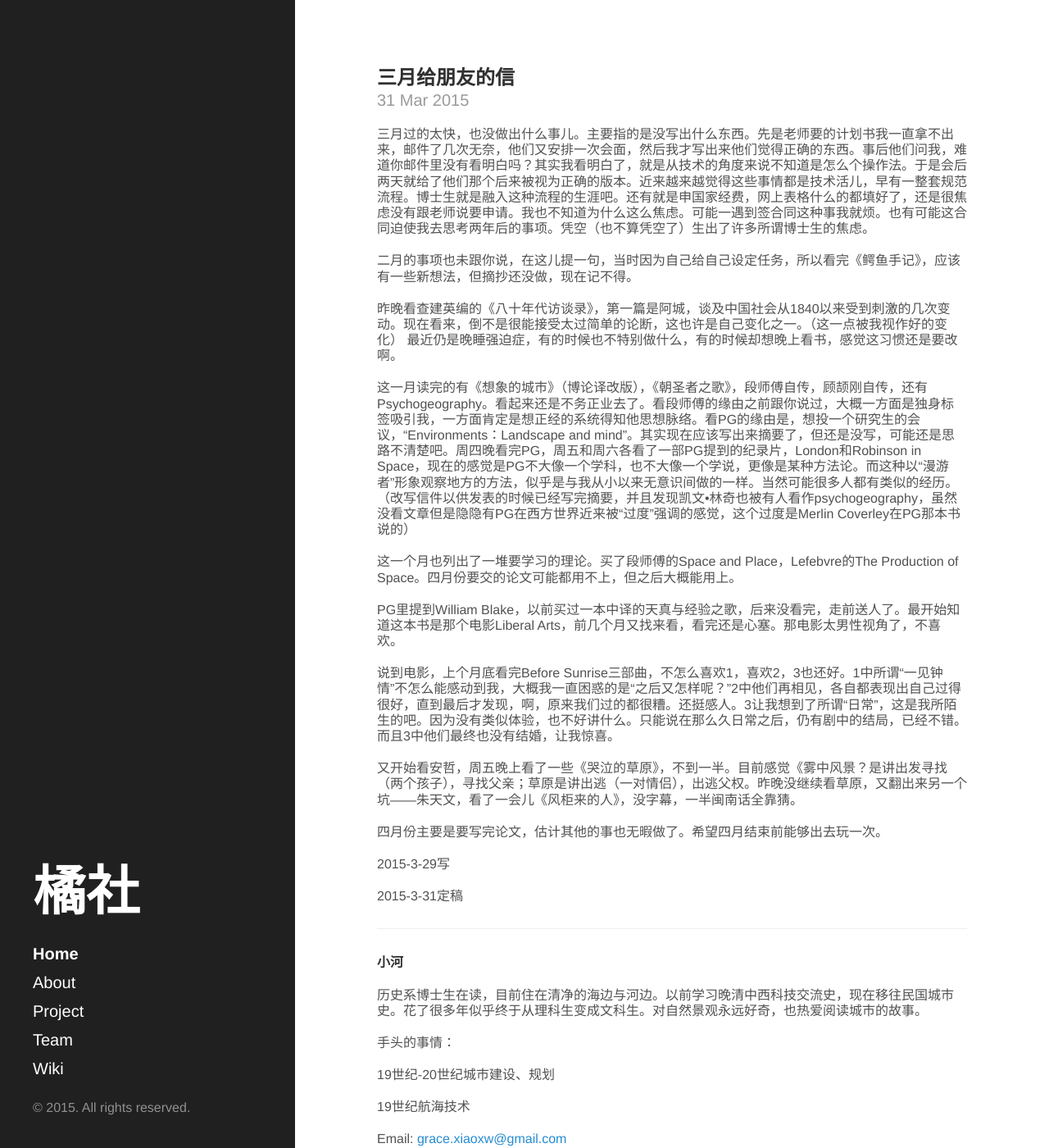
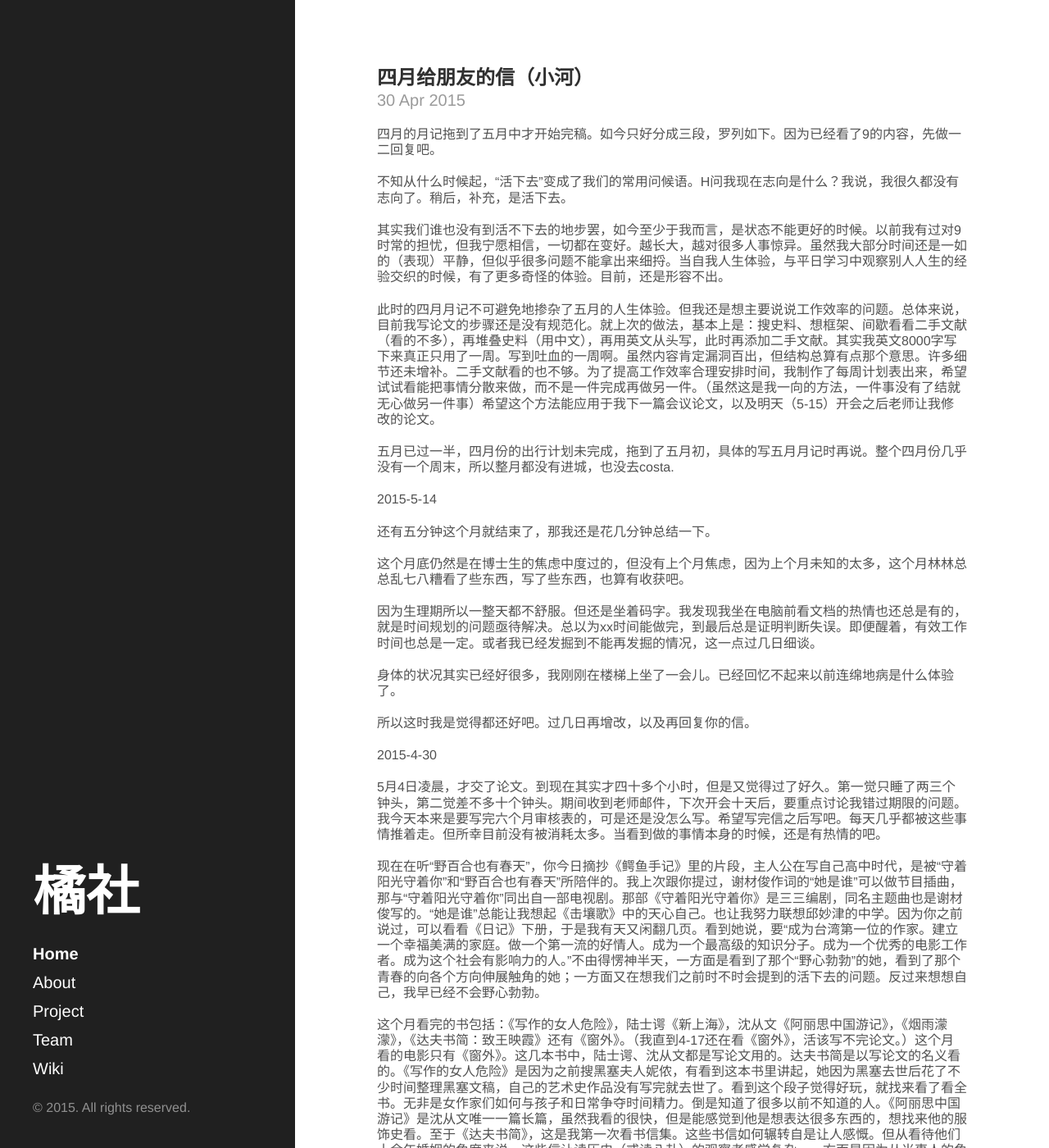
Before and after one commit to orangeclub/orangeclub.github.io, a Jekyll site: the page built from index.html, in a window 1280 px wide and 1400 px high. Shown: the whole window at 82% size. Built offline with Jekyll 4.4.1, drawn with Linux system fonts in a browser that asks for light colours; the list of posts is cut into pages by our own code; some of the changed text lies outside the part shown.

Commit message:
post update

```diff
--- /dev/null
+++ b/_posts/2015-4-30-letters-to-friends-river.md
@@ -0,0 +1,58 @@
+---
+layout: post
+title: 四月给朋友的信（小河）
+author: 小河
+---
+四月的月记拖到了五月中才开始完稿。如今只好分成三段，罗列如下。因为已经看了9的内容，先做一二回复吧。
+
+不知从什么时候起，“活下去”变成了我们的常用问候语。H问我现在志向是什么？我说，我很久都没有志向了。稍后，补充，是活下去。
+
+其实我们谁也没有到活不下去的地步罢，如今至少于我而言，是状态不能更好的时候。以前我有过对9时常的担忧，但我宁愿相信，一切都在变好。越长大，越对很多人事惊异。虽然我大部分时间还是一如的（表现）平静，但似乎很多问题不能拿出来细捋。当自我人生体验，与平日学习中观察别人人生的经验交织的时候，有了更多奇怪的体验。目前，还是形容不出。
+
+此时的四月月记不可避免地掺杂了五月的人生体验。但我还是想主要说说工作效率的问题。总体来说，目前我写论文的步骤还是没有规范化。就上次的做法，基本上是：搜史料、想框架、间歇看看二手文献（看的不多），再堆叠史料（用中文），再用英文从头写，此时再添加二手文献。其实我英文8000字写下来真正只用了一周。写到吐血的一周啊。虽然内容肯定漏洞百出，但结构总算有点那个意思。许多细节还未增补。二手文献看的也不够。为了提高工作效率合理安排时间，我制作了每周计划表出来，希望试试看能把事情分散来做，而不是一件完成再做另一件。（虽然这是我一向的方法，一件事没有了结就无心做另一件事）希望这个方法能应用于我下一篇会议论文，以及明天（5-15）开会之后老师让我修改的论文。
+
+五月已过一半，四月份的出行计划未完成，拖到了五月初，具体的写五月月记时再说。整个四月份几乎没有一个周末，所以整月都没有进城，也没去costa.
+
+2015-5-14
+
+还有五分钟这个月就结束了，那我还是花几分钟总结一下。
+
+这个月底仍然是在博士生的焦虑中度过的，但没有上个月焦虑，因为上个月未知的太多，这个月林林总总乱七八糟看了些东西，写了些东西，也算有收获吧。
+
+因为生理期所以一整天都不舒服。但还是坐着码字。我发现我坐在电脑前看文档的热情也还总是有的，就是时间规划的问题亟待解决。总以为xx时间能做完，到最后总是证明判断失误。即便醒着，有效工作时间也总是一定。或者我已经发掘到不能再发掘的情况，这一点过几日细谈。
+
+身体的状况其实已经好很多，我刚刚在楼梯上坐了一会儿。已经回忆不起来以前连绵地病是什么体验了。
+
+所以这时我是觉得都还好吧。过几日再增改，以及再回复你的信。
+
+2015-4-30
+
+5月4日凌晨，才交了论文。到现在其实才四十多个小时，但是又觉得过了好久。第一觉只睡了两三个钟头，第二觉差不多十个钟头。期间收到老师邮件，下次开会十天后，要重点讨论我错过期限的问题。我今天本来是要写完六个月审核表的，可是还是没怎么写。希望写完信之后写吧。每天几乎都被这些事情推着走。但所幸目前没有被消耗太多。当看到做的事情本身的时候，还是有热情的吧。
+
+现在在听“野百合也有春天”，你今日摘抄《鳄鱼手记》里的片段，主人公在写自己高中时代，是被“守着阳光守着你”和“野百合也有春天”所陪伴的。我上次跟你提过，谢材俊作词的“她是谁”可以做节目插曲，那与“守着阳光守着你”同出自一部电视剧。那部《守着阳光守着你》是三三编剧，同名主题曲也是谢材俊写的。“她是谁”总能让我想起《击壤歌》中的天心自己。也让我努力联想邱妙津的中学。因为你之前说过，可以看看《日记》下册，于是我有天又闲翻几页。看到她说，要“成为台湾第一位的作家。建立一个幸福美满的家庭。做一个第一流的好情人。成为一个最高级的知识分子。成为一个优秀的电影工作者。成为这个社会有影响力的人。”不由得愣神半天，一方面是看到了那个“野心勃勃”的她，看到了那个青春的向各个方向伸展触角的她；一方面又在想我们之前时不时会提到的活下去的问题。反过来想想自己，我早已经不会野心勃勃。
+
+这个月看完的书包括：《写作的女人危险》，陆士谔《新上海》，沈从文《阿丽思中国游记》，《烟雨濛濛》，《达夫书简：致王映霞》还有《窗外》。（我直到4-17还在看《窗外》，活该写不完论文。）这个月看的电影只有《窗外》。这几本书中，陆士谔、沈从文都是写论文用的。达夫书简是以写论文的名义看的。《写作的女人危险》是因为之前搜黑塞夫人妮侬，有看到这本书里讲起，她因为黑塞去世后花了不少时间整理黑塞文稿，自己的艺术史作品没有写完就去世了。看到这个段子觉得好玩，就找来看了看全书。无非是女作家们如何与孩子和日常争夺时间精力。倒是知道了很多以前不知道的人。《阿丽思中国游记》是沈从文唯一一篇长篇，虽然我看的很快，但是能感觉到他是想表达很多东西的，想找来他的服饰史看。至于《达夫书简》，这是我第一次看书信集。这些书信如何辗转自是让人感慨。但从看待他们十余年婚姻的角度来说，这些信让读历史（或读八卦）的观察者感觉复杂。一方面是因为从当事人的角度看到一桩恋情如何结束，一方面又在想结束的原因。究竟是郁太神经质，还是在那样动荡不安的情形下，人们更容易受到影响。但我想到王映霞携家带口，上有老下有小的躲避战乱，期间还拿着一个箱子装着郁给她写的信——这距离俩人彻底翻脸没有多久。似乎是能感觉到这些信对她的重要程度的。郁在日记里说，家事累人。我回想起他们书信中算稿费、给原配生活费的情景。（因为有在信里为了哄王高兴骂原配所以郁不能算多么无辜，而且这对王的影响实在太深，忘记在哪里看到的传闻，王嫁第二次之前是说一定要找一位没有原配的，哪怕只是个没有才情的普通人）我想到序言里所说一封丢掉的信里，郁达夫跟王映霞说找东西，因为在高处，叫她站到凳子上去拿。引出我一些联想，倒也感动了半天。继续说琼瑶，《烟雨濛濛》也是读材料走神找来看的，我看出了琼瑶年轻时是很有做一个认真写作者的“野心”。还写了一篇书评（http://book.douban.com/review/7440290/）。也算是为之后论文累积素材。《窗外》是12年初就标记要看的，这让我觉得诡异。当然我大概是从各处听说《窗外》是佳作。
+
+豆瓣《窗外》书评，有一篇是佳作，作者说到“其实琼瑶一点也不浅薄。岂止不浅薄，她对男女之间的爱，母亲对子女的爱，责任与义务，从幻想中慢慢蜕变成熟的过程，都描写得那么真实那么到位。……只是我不明白一件事，江雁容最后下决心离开县中学，离开康南，是因为罗先生的一席话令她懂得了社会强加给个体的责任，以及为了这份责任必须做出的牺牲，还是因为看见年老，佝偻，落魄的老头康南，意识到她的爱情里终究平添饿了太多幻想的成分，意识到康南不值得？琼瑶收笔到这里，有水平。”他引用与朋友的讨论，“两种解读版本，一种贯穿于全书的理想化主义，爱情跟责任的纠葛。另一种是惊世骇俗的犬儒化，用一个最最理想主义的女孩子结尾的这么一顿悟，用这么强烈的反差来击碎所有人的梦。”
+
+看到理想主义、犬儒化之后的一两天，大规模地得知许多别人的故事。无非是在异乡飘荡或寻求安稳的故事。当我看到这个真实的，所谓现实的世界，感到了前所未有的抑郁感。我给出自己这样的评价“简直理想主义到弱智，还是好好写论文去吧”。
+
+大抵是读看文艺作品引发的联想。感觉人际或者更多问题的复杂程度，早已超过了我所预料，或者是所能理解的地步。之后，因着一些偶然，一些旧事重现，我反而是该干嘛干嘛，生出一种“我真的很厉害”的感觉。就那种，我能好好活下来的感觉。
+
+2015-5-5
+
+2015-5-14定稿
+---
+**小河**
+
+历史系博士生在读，目前住在清净的海边与河边。以前学习晚清中西科技交流史，现在移往民国城市史。花了很多年似乎终于从理科生变成文科生。对自然景观永远好奇，也热爱阅读城市的故事。
+
+手头的事情：
+
+19世纪-20世纪城市建设、规划
+
+19世纪航海技术
+
+Email: [grace.xiaoxw@gmail.com](grace.xiaoxw@gmail.com "grace.xiaoxw@gmail.com")
+
+Weibo: [@夏天珍珠梅](http://weibo.com/u/1668493177 "@夏天珍珠梅")
```
Also changed, not shown: _posts/2015-3-31-letters-to-friends-nine.md (+1 -1 lines), _posts/2015-4-30-letters-to-friends-nine.md (added, +36 -0 lines).
